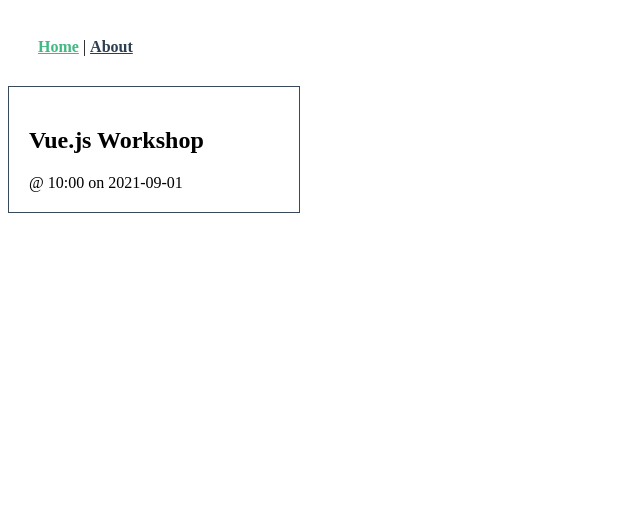
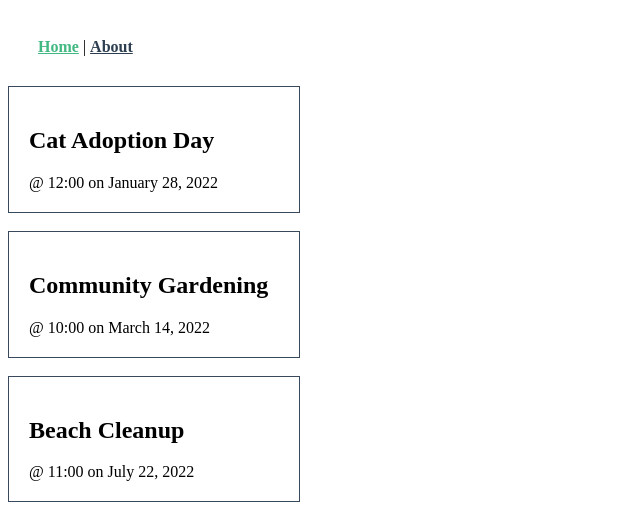
Before and after one commit to olhacodes/begginer-vue3-composition-api, a Vue app in the folder begginer-composition-api/: page / in a window 1280 px wide. Shown: the top 520 px of the page, without its empty margins (0-640 px from the left). Built offline with nearby package versions, Linux system fonts and the light colour scheme.

Commit message:
refactored data binding

```diff
--- a/begginer-composition-api/src/components/EventCard.vue
+++ b/begginer-composition-api/src/components/EventCard.vue
@@ -1,21 +1,9 @@
 <script setup>
-import { ref } from 'vue';
-// defineProps({
-//   msg: {
-//     type: String,
-//     required: true
-//   }
-// })
-const event = ref({
-  id: 14353,
-  title: 'Vue.js Workshop',
-  date: '2021-09-01',
-  time: '10:00',
-  location: 'Online',
-  description: 'Join us for a full day of Vue.js training and fun!',
-  category: 'workshop',
-  organizer: 'Vue School',
-  freeEnterance: true
+defineProps({
+  event: {
+    type: Object,
+    required: true
+  }
 })
 </script>
 
--- a/begginer-composition-api/src/views/HomeView.vue
+++ b/begginer-composition-api/src/views/HomeView.vue
@@ -1,9 +1,46 @@
 <script setup>
 import EventCard from '@/components/EventCard.vue';
+import { ref } from 'vue';
+
+const events = ref([
+  {
+    id: 5928101,
+    category: 'animal welfare',
+    title: 'Cat Adoption Day',
+    description: 'Find your new feline friend at this event.',
+    location: 'Meow Town',
+    date: 'January 28, 2022',
+    time: '12:00',
+    petsAllowed: true,
+    organizer: 'Kat Laydee',
+  },
+  {
+    id: 4582797,
+    category: 'food',
+    title: 'Community Gardening',
+    description: 'Join us as we tend to the community edible plants.',
+    location: 'Flora City',
+    date: 'March 14, 2022',
+    time: '10:00',
+    petsAllowed: true,
+    organizer: 'Fern Pollin',
+  },
+  {
+    id: 8419988,
+    category: 'sustainability',
+    title: 'Beach Cleanup',
+    description: 'Help pick up trash along the shore.',
+    location: 'Playa Del Carmen',
+    date: 'July 22, 2022',
+    time: '11:00',
+    petsAllowed: false,
+    organizer: 'Carey Wales',
+  },
+]);
 </script>
 
 <template>
   <div class="home">
-    <EventCard />
+    <EventCard v-for="event in events" :key="event.id" :event="event"/>
   </div>
 </template>
```
